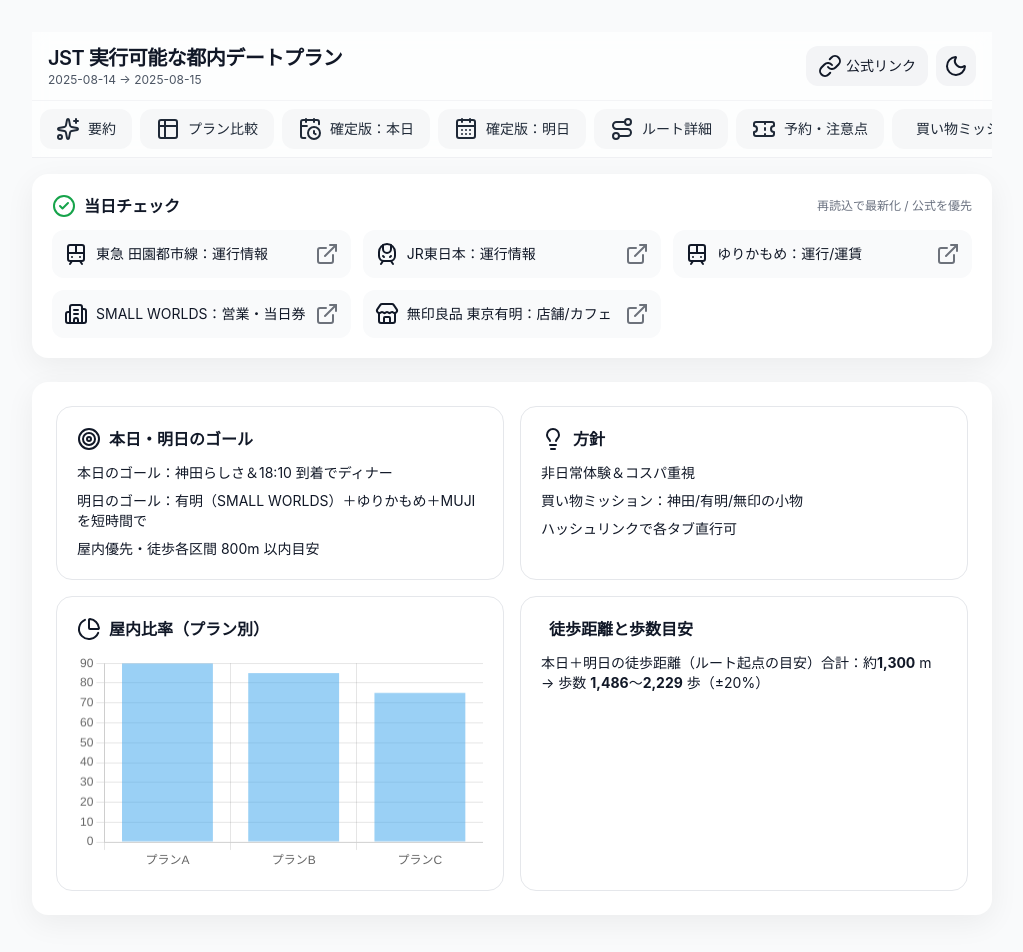
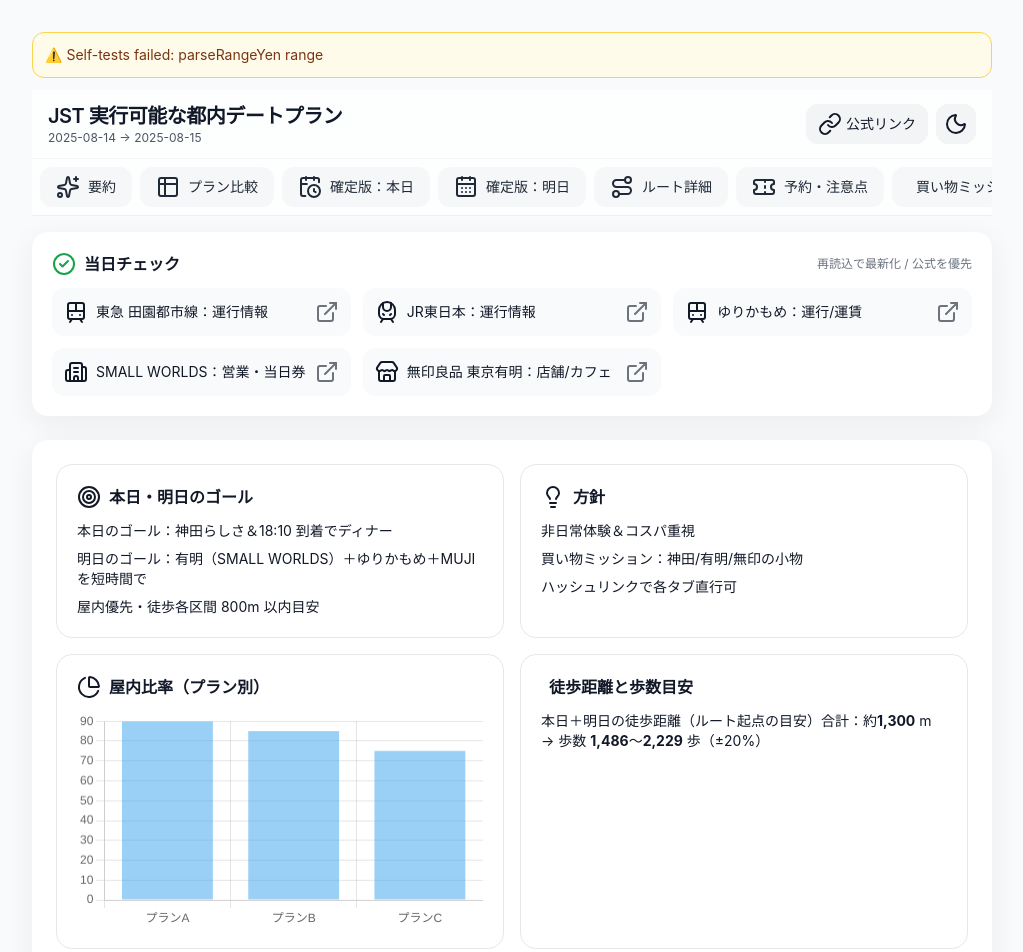
Before and after one commit to Tomoya0806/datePlannning, a plain HTML site: page index.html in a window 1280 px wide. Shown: the top 952 px of the page, without its empty margins (128-1151 px from the left). Drawn offline with nearby package versions, Linux system fonts and the light colour scheme.

Commit message:
intexのバグ修正

```diff
--- a/index.html
+++ b/index.html
@@ -68,6 +68,9 @@
        - 下部 <script type="application/json" id="plan-data"> のJSONを書き換えるだけで更新できます
        - 脚注やリンクに実URLを入れると、全UIでクリック可能になります
   -->
+
+  <!-- Debug self-test banner (表示は #debug ハッシュ時) -->
+  <div id="selftest" class="no-print hidden mb-3 rounded-xl border border-amber-300 bg-amber-50 text-amber-900 p-3 text-sm"></div>
 
   <!-- Header -->
   <header class="sticky top-0 z-40 no-print backdrop-blur supports-[backdrop-filter]:bg-white/70 dark:supports-[backdrop-filter]:bg-gray-900/70 bg-white/90 dark:bg-gray-900/90 border-b border-gray-200/60 dark:border-gray-800/60">
@@ -311,6 +314,19 @@
     });
   }
 
+  // ---------- Robust Chart helper ----------
+  function createChartWhenReady(canvas, config, assignRef){
+    const tryInit = () => {
+      if (typeof Chart === 'undefined') { requestAnimationFrame(tryInit); return; }
+      if (!canvas || !canvas.isConnected) { requestAnimationFrame(tryInit); return; }
+      const ctx = canvas.getContext('2d');
+      if (!ctx) { requestAnimationFrame(tryInit); return; }
+      const chart = new Chart(ctx, config);
+      if (typeof assignRef === 'function') assignRef(chart);
+    };
+    requestAnimationFrame(tryInit);
+  }
+
   // ---------- Tabs (with hash) ----------
   const tabs = [
     {id:'summary', label:'要約', icon:'sparkles'},
@@ -431,8 +447,8 @@
     const chartWrap = document.createElement('div');
     chartWrap.className = 'grid grid-cols-1 lg:grid-cols-2 gap-4 mt-4';
 
-    const canvas = document.createElement('canvas'); canvas.id='ratioChart'; canvas.height=160;
-    const chartCard = card('屋内比率（プラン別）', canvas, 'pie-chart');
+    const ratioCanvas = document.createElement('canvas'); ratioCanvas.id='ratioChart'; ratioCanvas.height=160;
+    const chartCard = card('屋内比率（プラン別）', ratioCanvas, 'pie-chart');
 
     // Steps estimate
     const meters = data.routes.map(r=>avgFromTextMeters(r.walkMeters||'')).reduce((a,b)=>a+b,0);
@@ -446,14 +462,11 @@
 
     wrap.appendChild(goals); wrap.appendChild(chartWrap);
 
-    // After render, build chart
-    queueMicrotask(()=>{
-      const ctx = document.getElementById('ratioChart');
-      const ds = data.plans;
-      const labels = ['プランA','プランB','プランC'];
-      const vals = [ds.A.indoorRatio, ds.B.indoorRatio, ds.C.indoorRatio].map(x=>Math.round(x*100));
-      new Chart(ctx, { type: 'bar', data: { labels, datasets: [{ label:'屋内比率(%)', data: vals }] }, options: { responsive:true, plugins:{ legend:{display:false} } } });
-    });
+    // After render, build chart robustly
+    const ds = data.plans;
+    const labels = ['プランA','プランB','プランC'];
+    const vals = [ds.A.indoorRatio, ds.B.indoorRatio, ds.C.indoorRatio].map(x=>Math.round(x*100));
+    createChartWhenReady(ratioCanvas, { type: 'bar', data: { labels, datasets: [{ label:'屋内比率(%)', data: vals }] }, options: { responsive:true, plugins:{ legend:{display:false} } } });
 
     return wrap;
   }
@@ -659,15 +672,26 @@
     const totalBox = document.createElement('div'); totalBox.className='text-sm';
 
     // Chart
-    const canvas = document.createElement('canvas'); canvas.id='budgetChart'; canvas.height=160;
+    const donutCanvas = document.createElement('canvas'); donutCanvas.id='budgetChart'; donutCanvas.height=160;
 
     const grid = document.createElement('div'); grid.className='grid grid-cols-1 lg:grid-cols-2 gap-4 mt-3';
-    grid.appendChild(card('費目内訳（目安）', canvas, 'donut'));
+    grid.appendChild(card('費目内訳（目安）', donutCanvas, 'donut'));
     grid.appendChild(card('合計レンジ', totalBox, 'calculator'));
 
     wrap.appendChild(ctrl); wrap.appendChild(grid);
 
     const caps = data.budget.shoppingCapOptions.map(s=>parseInt(s.replace(/[^0-9]/g,''),10));
+
+    let donutChart;
+    function drawBudgetChart(tr,ad,me,sh){
+      const dataSet = { labels:['交通','入場','飲食','買い物'], datasets:[{ data:[tr,ad,me,sh] }] };
+      if (!donutChart) {
+        // 初期化はCanvasの接続とChart読み込みを待ってから
+        createChartWhenReady(donutCanvas, {type:'doughnut', data: dataSet, options:{ plugins:{ legend:{position:'bottom'} } }}, (c)=>{ donutChart = c; });
+      } else {
+        donutChart.data = dataSet; donutChart.update();
+      }
+    }
 
     function calc(){
       const cap = caps[parseInt(slider.value,10)];
@@ -692,14 +716,6 @@
       // Chart with midpoints
       const transportMid = (tMin+tMax)/2, admMid=(aMin+aMax)/2, mealsMid=(mMin+mMax)/2;
       drawBudgetChart(transportMid, admMid, mealsMid, cap);
-    }
-
-    let chart;
-    function drawBudgetChart(tr,ad,me,sh){
-      const ctx = document.getElementById('budgetChart');
-      const dataSet = { labels:['交通','入場','飲食','買い物'], datasets:[{ data:[tr,ad,me,sh] }] };
-      if(chart) { chart.data = dataSet; chart.update(); return; }
-      chart = new Chart(ctx,{type:'doughnut', data: dataSet, options:{ plugins:{ legend:{position:'bottom'} } }});
     }
 
     slider.addEventListener('input', calc);
@@ -747,6 +763,37 @@
     }
   }
 
+  // ---------- Self tests (console & banner) ----------
+  function runTests(){
+    const results = [];
+    const ok = (name, cond) => results.push({name, ok: !!cond});
+
+    // parseRangeYen
+    const r1 = parseRangeYen('¥6,000–¥8,000（2人）'); ok('parseRangeYen range', r1[0]===6000 && r1[1]===8000);
+    const r2 = parseRangeYen('¥700'); ok('parseRangeYen single', r2[0]===700 && r2[1]===700);
+
+    // avgFromTextMeters
+    ok('avgFromTextMeters 〜400m', avgFromTextMeters('〜400m')===400);
+    ok('avgFromTextMeters 150–250m', avgFromTextMeters('150–250m')===200);
+    ok('avgFromTextMeters 駅内中心', avgFromTextMeters('駅内中心')===300);
+
+    // stepsFromMeters
+    const s = stepsFromMeters(700); ok('stepsFromMeters 700m ≈1000歩', s.steps===1000);
+
+    // Canvas context sanity
+    const c = document.createElement('canvas');
+    document.body.appendChild(c);
+    ok('canvas.getContext', !!c.getContext('2d'));
+    c.remove();
+
+    const failed = results.filter(r=>!r.ok);
+    const banner = $('#selftest');
+    const text = failed.length===0 ? `✅ Self-tests passed (${results.length})` : `⚠️ Self-tests failed: ${failed.map(f=>f.name).join(', ')}`;
+    banner.textContent = text;
+    if (location.hash==='#debug' || failed.length>0){ banner.classList.remove('hidden'); }
+    console.table(results);
+  }
+
   // ---------- Boot ----------
   function boot(){
     const data = JSON.parse(document.getElementById('plan-data').textContent);
@@ -757,6 +804,9 @@
     buildTabs(); buildPanels(data); initTheme(); setActiveTab(getActiveTab(), false);
     // Convert any anchors created before lucide init
     lucide.createIcons();
+
+    // run tests
+    runTests();
   }
 
   document.addEventListener('DOMContentLoaded', boot);
```
